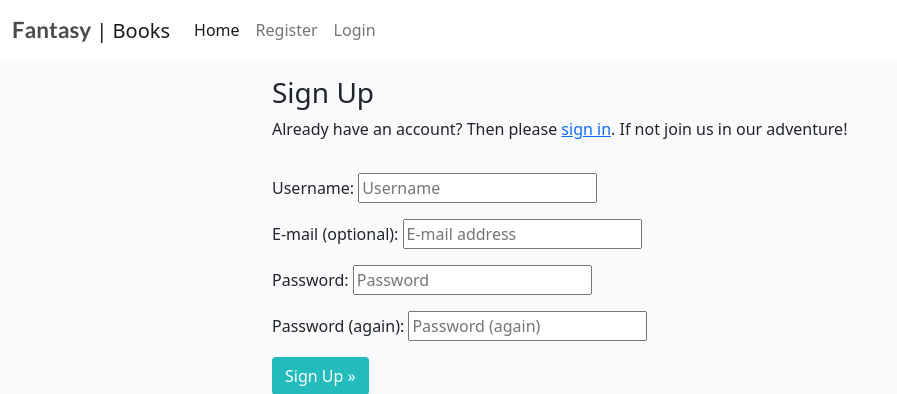
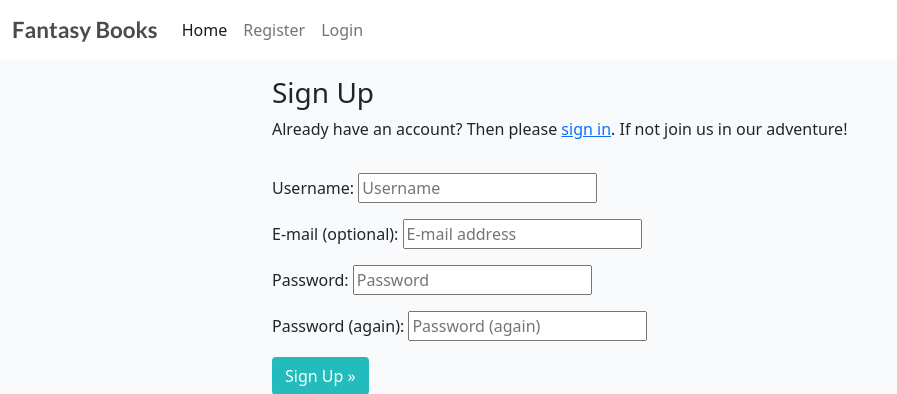
Before and after one commit to MiswaQ/FantasyBlog, a Django app: page /accounts/signup/ in a window 1280 px wide. Shown: the top 394 px of the page, without its empty margins (0-897 px from the left). Run offline with Django 4.2, Linux system fonts and the light colour scheme.

Commit message:
Change logo name

```diff
--- a/templates/base.html
+++ b/templates/base.html
@@ -26,8 +26,7 @@
 
     <nav class="navbar navbar-expand-lg navbar-light bg-white">
         <div class="container-fluid">
-            <a class="navbar-brand" href="{% url 'home' %}"><span class="brand">Fantasy</span><span
-                        class="thin"> | Books</span></span></span></a>
+            <a class="navbar-brand" href="{% url 'home' %}"><span class="brand">Fantasy Books</span></a>
             <button class="navbar-toggler" type="button" data-bs-toggle="collapse" data-bs-target="#navbarText"
                 aria-controls="navbarText" aria-expanded="false" aria-label="Toggle navigation">
                 <span class="navbar-toggler-icon"></span>
```
